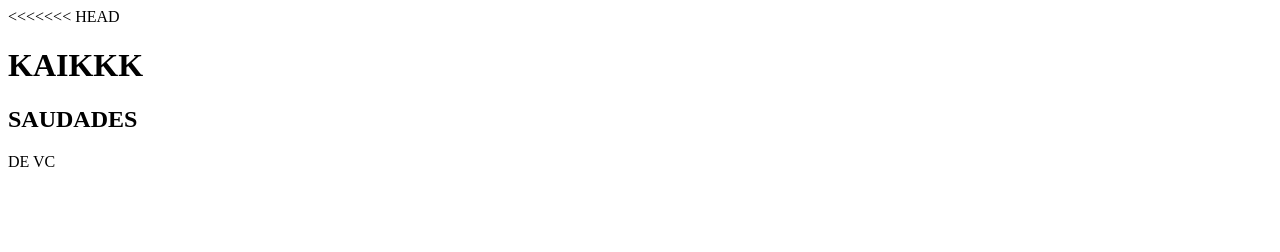
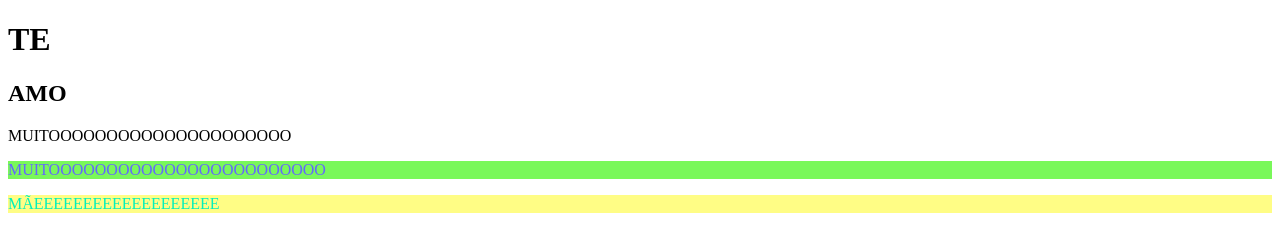
Before and after one commit to kaikinhoo/kaik, a plain HTML site: page index.html in a window 1280 px wide. Drawn offline with Linux system fonts and the light colour scheme.

Commit message:
PAGINA 1 DO KAIKKKK

```diff
--- a/index.html
+++ b/index.html
@@ -1,26 +1,32 @@
 <!DOCTYPE html>
-<html lang="pr-br">
+<html lang="pt-br">
+
 <head>
     <meta charset="UTF-8">
     <meta name="viewport" content="width=device-width, initial-scale=1.0">
-    <title>primeira pagima da web</title>
+    <title>pagina do kaikk</title>
 </head>
+
 <body>
+    <h1>
+        TE
+    </h1>
 
-<<<<<<< HEAD
-   <h1>KAIKKK</h1>
-<h2>SAUDADES</h2>
-<p>
-    DE VC
-</p>
-<p style="color: rebeccapurple; background-color: rgb(252, 102, 2);"
-haha
-</p>
-<p style="color: rgb(3, 3, 104); background-color: rgb(255, 0, 85);"
- <3
-</p>
+    <h2>
+        AMO
+    </h2>
 
+    <p>
+        MUITOOOOOOOOOOOOOOOOOOOOO
+    </p>
+    <P style="color: rgb(99, 102, 255); background-color: rgb(121, 248, 90);">
+        MUITOOOOOOOOOOOOOOOOOOOOOOOO
 
+    </P>
+    <P style="color: rgb(3, 240, 188); background-color: rgba(255, 253, 108, 0.829);">
+       MÃEEEEEEEEEEEEEEEEEEE
+    </P>
 
 </body>
+
 </html>
```
